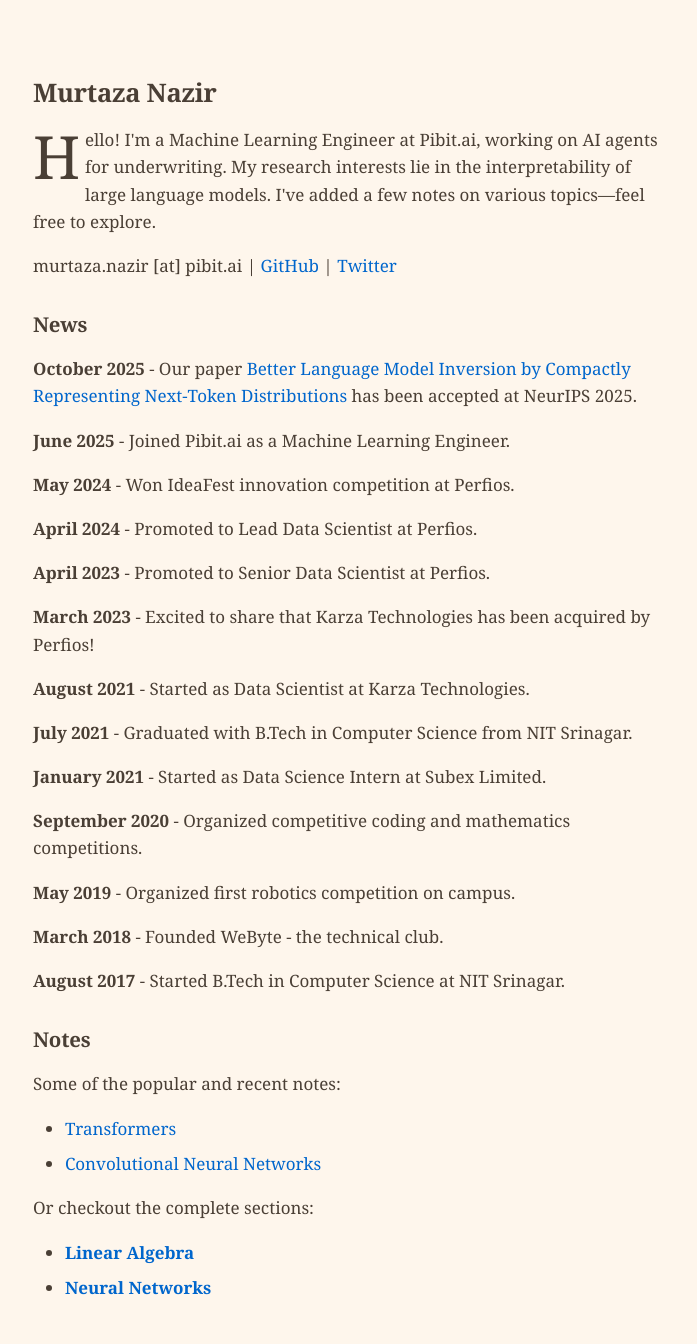
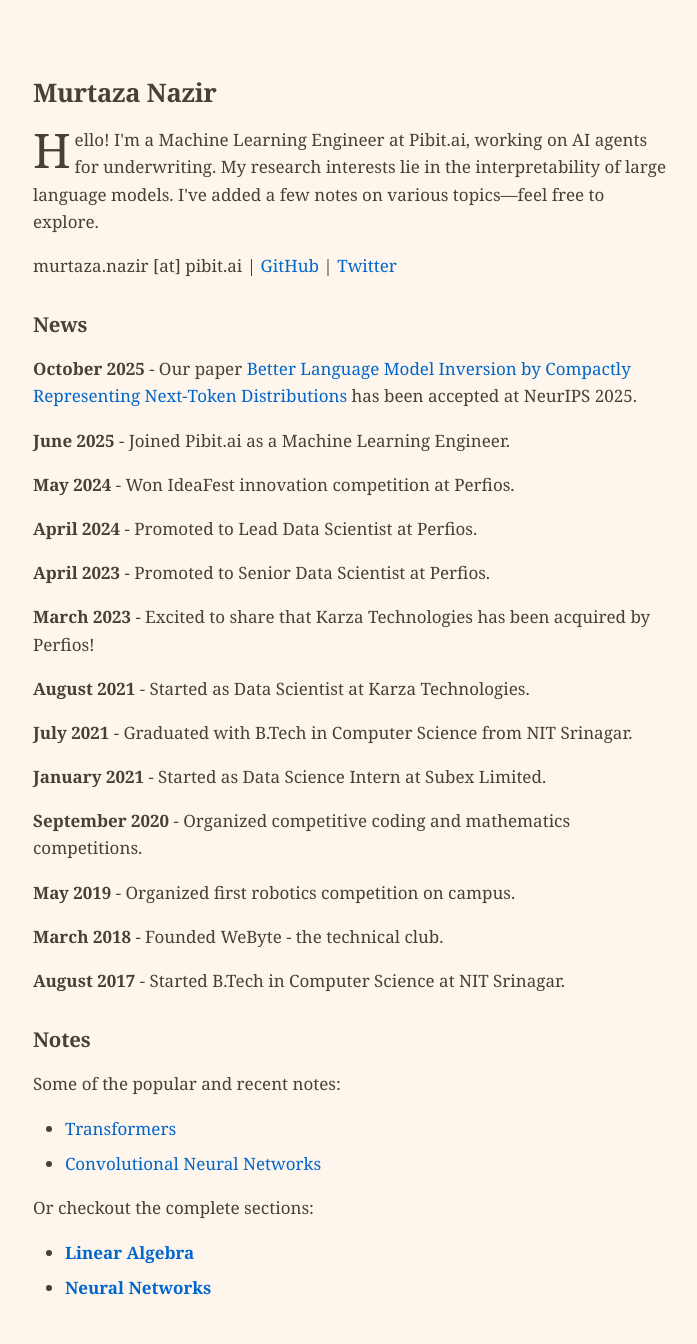
Before and after one commit to themurtazanazir/themurtazanazir.github.io, an MkDocs documentation site: the page built from docs/index.md, in a window 1280 px wide. Shown: the whole page, without its empty margins (168-865 px from the left). Built offline with MkDocs 1.6.1 and Material for MkDocs 9.7.7, drawn with Linux system fonts in a browser that asks for light colours.

Commit message:
Reduce drop cap size to span exactly 2 lines

```diff
--- a/docs/stylesheets/extra.css
+++ b/docs/stylesheets/extra.css
@@ -135,11 +135,11 @@ body {
 
 /* Drop cap - manual class you can apply in HTML */
 .drop-cap::first-letter {
-  font-size: 3.5em;
-  line-height: 0.85;
+  font-size: 2.8em;
+  line-height: 0.9;
   float: left;
   margin-right: 0.08em;
-  margin-top: 0.08em;
+  margin-top: 0.05em;
   font-weight: 400;
   font-family: ui-serif, Georgia, Cambria, "Times New Roman", Times, serif;
 }
```
